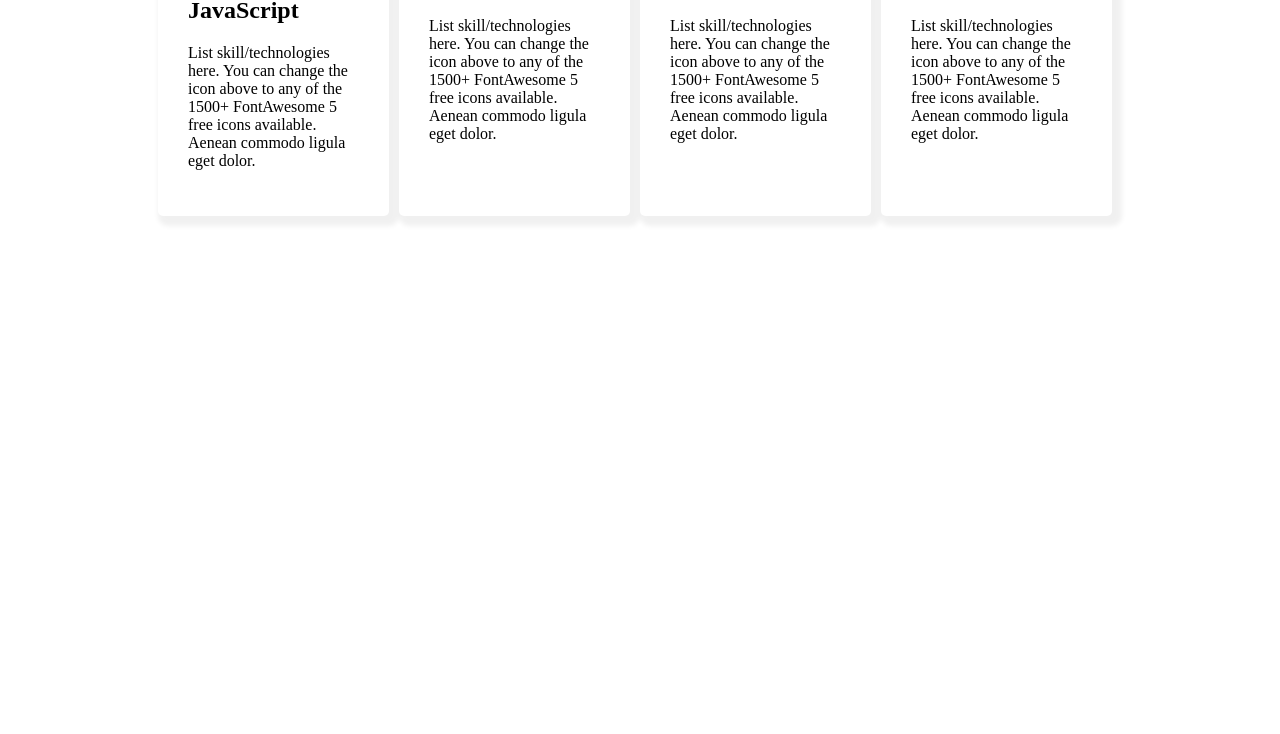
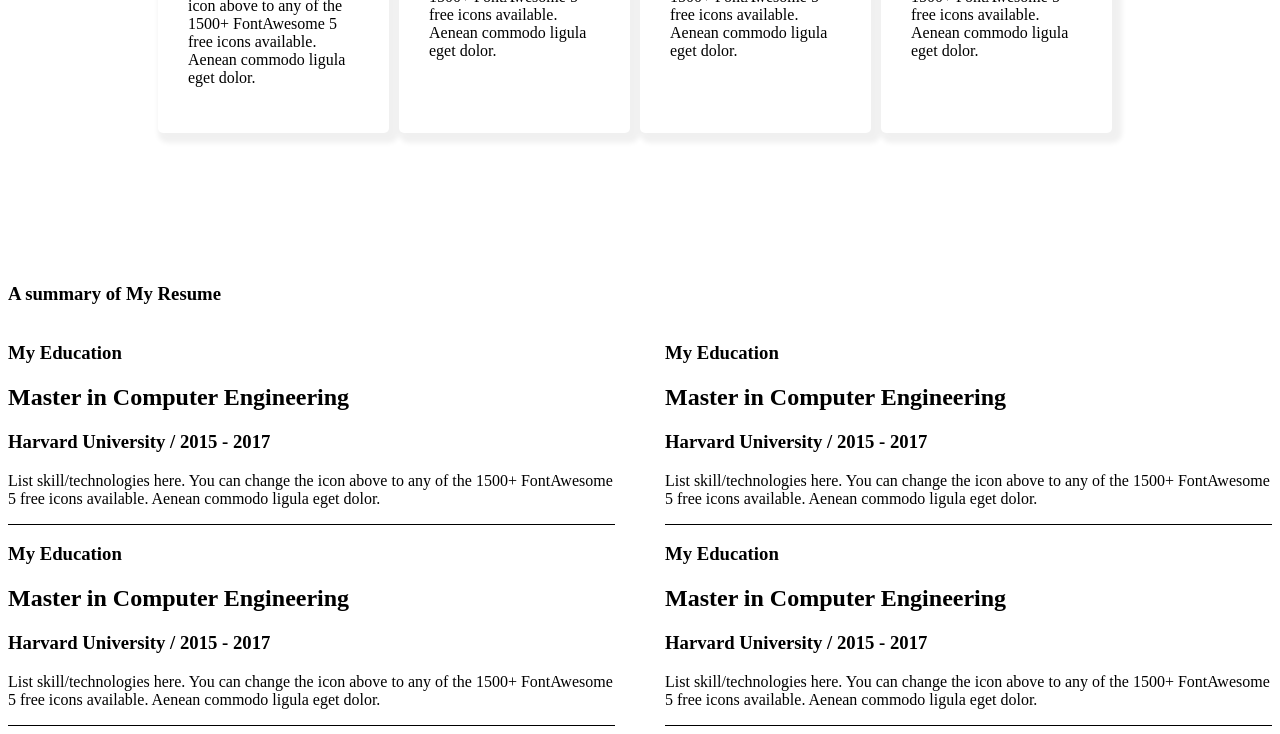
Before and after one commit to dewanzoy/my-portfalio, a plain HTML site: page index.html in a window 1280 px wide. Shown: the part 1781-2515 px from the top of the page. Before the commit the page ends 2147 px from the top, so only its background shows below. Drawn offline with Linux system fonts and the light colour scheme.

Commit message:
my section update

```diff
--- a/index.html
+++ b/index.html
@@ -85,6 +85,54 @@
                 </div>
             </div>
         </div>
+        <section>
+            <h3 class="section-title">A summary of My Resume</h3>
+            <div class="resume-container">
+                <div class="resume-colam">
+                    <h3 class="resum-colam-title">
+                        My Education
+                    </h3>
+                    <div class="resume-item">
+                        <h2 class="resume-item-title">Master in Computer Engineering</h2>
+                        <h3 class="resume-item-institute">Harvard University / 2015 - 2017</h3>
+                        <p class="resume-dis">List skill/technologies here. You can change the icon above to any of the 1500+ FontAwesome 5 free icons available. Aenean commodo ligula eget dolor.</p>
+                    </div>
+                </div>
+                <div class="resume-colam">
+                    <h3 class="resum-colam-title">
+                        My Education
+                    </h3>
+                    <div class="resume-item">
+                        <h2 class="resume-item-title">Master in Computer Engineering</h2>
+                        <h3 class="resume-item-institute">Harvard University / 2015 - 2017</h3>
+                        <p class="resume-dis">List skill/technologies here. You can change the icon above to any of the 1500+ FontAwesome 5 free icons available. Aenean commodo ligula eget dolor.</p>
+                    </div>
+                </div>
+            </div>
+            <div class="resume-container">
+                <div class="resume-colam">
+                    <h3 class="resum-colam-title">
+                        My Education
+                    </h3>
+                    <div class="resume-item">
+                        <h2 class="resume-item-title">Master in Computer Engineering</h2>
+                        <h3 class="resume-item-institute">Harvard University / 2015 - 2017</h3>
+                        <p class="resume-dis">List skill/technologies here. You can change the icon above to any of the 1500+ FontAwesome 5 free icons available. Aenean commodo ligula eget dolor.</p>
+                    </div>
+                </div>
+                <div class="resume-colam">
+                    <h3 class="resum-colam-title">
+                        My Education
+                    </h3>
+                    <div class="resume-item">
+                        <h2 class="resume-item-title">Master in Computer Engineering</h2>
+                        <h3 class="resume-item-institute">Harvard University / 2015 - 2017</h3>
+                        <p class="resume-dis">List skill/technologies here. You can change the icon above to any of the 1500+ FontAwesome 5 free icons available. Aenean commodo ligula eget dolor.</p>
+                    </div>
+                </div>
+
+            </div>
+        </section>
     </main>
     <footer>
     </footer>
--- a/style.css
+++ b/style.css
@@ -6,6 +6,7 @@
 
 .logo h2{
     font-weight: 800;
+    font-size: 40px;
 
 }
 .logo-word{
@@ -94,7 +95,7 @@ header{
     padding: 130px;
     border-radius: 10px;
     background: #FFF8F3;
-    margin: 130px;
+    margin: 0 130px;
 
 }
 .about h1{
@@ -127,3 +128,10 @@ header{
     text-align: center;
     margin: auto;
 }
+.resume-container{
+    display: flex;
+    gap: 50px;
+}
+.resume-colam{
+    border-bottom: 1px solid black;
+}
```
